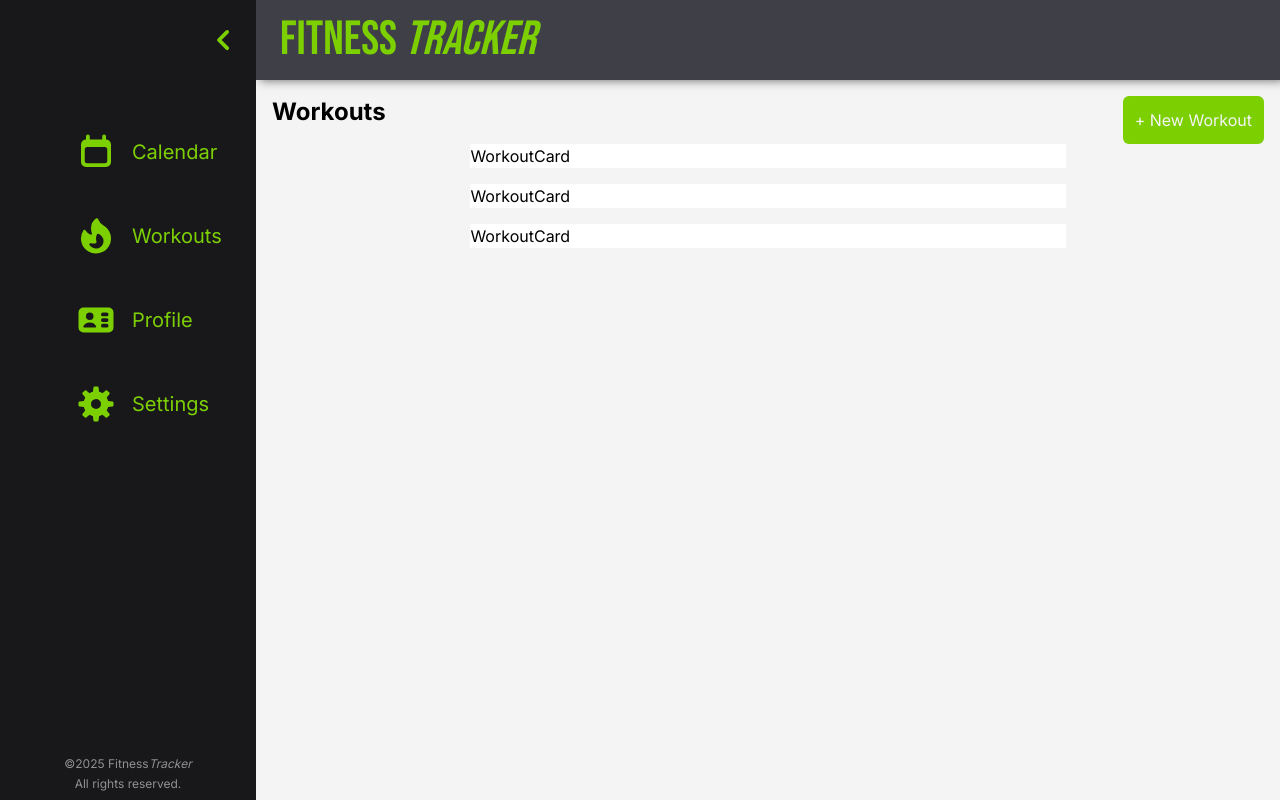
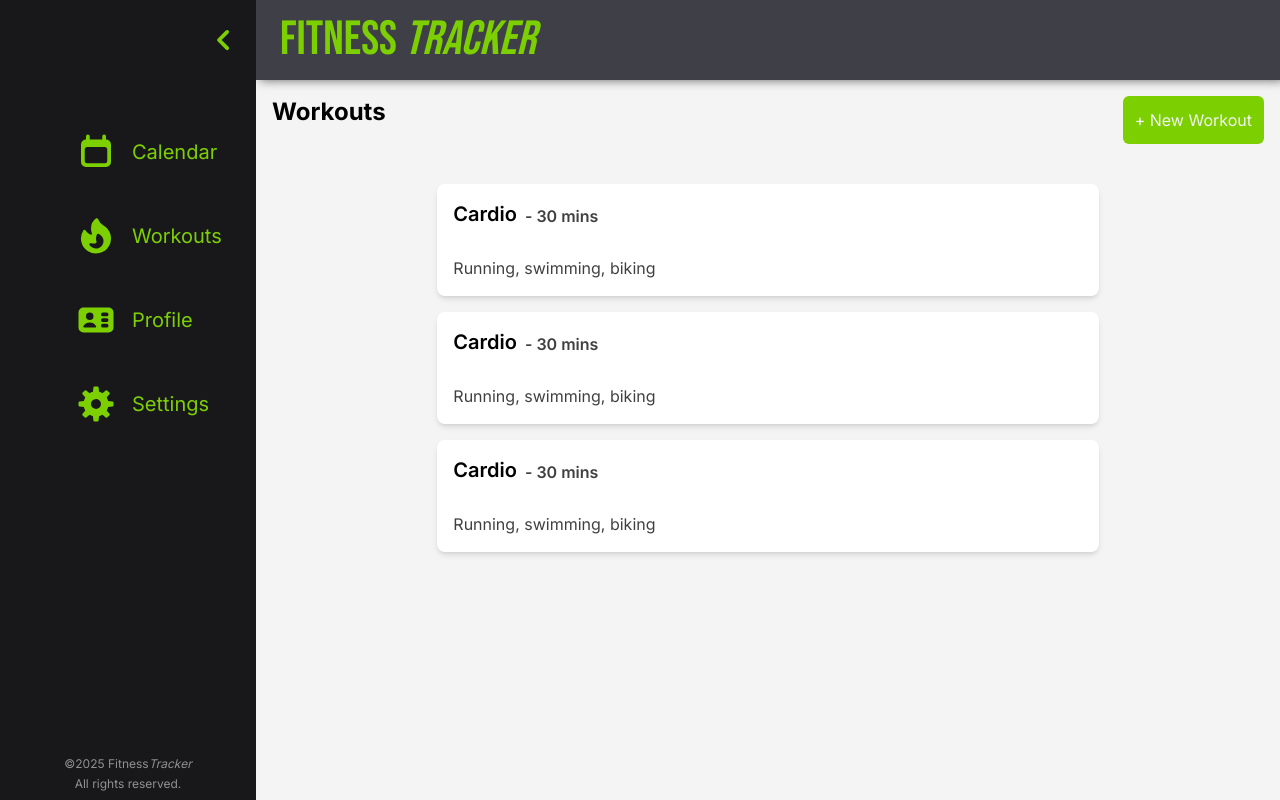
Before and after one commit to DanielG808/fitness-tracker, a Next.js app: page /dashboard/workouts in a window 1280 px wide. Built offline with nearby package versions, Linux system fonts and the light colour scheme.

Commit message:
added base styling to workout-card

```diff
--- a/src/components/ui/h2.tsx
+++ b/src/components/ui/h2.tsx
@@ -1,9 +1,12 @@
+import { cn } from "@/lib/utils/cn";
+
 type H2Props = {
     children: React.ReactNode;
+    className: string
 }
 
-export default function H2({ children }: H2Props) {
+export default function H2({ children, className }: H2Props) {
   return (
-    <h2 className="text-2xl font-bold">{children}</h2>
+    <h2 className={cn("text-2xl font-bold", className)}>{children}</h2>
   )
 }
--- a/src/components/workout-card.tsx
+++ b/src/components/workout-card.tsx
@@ -1,7 +1,14 @@
 import React from 'react'
+import H2 from './ui/h2'
 
 export default function WorkoutCard() {
   return (
-    <article className="bg-white w-3/5">WorkoutCard</article>
+    <article className="flex flex-col justify-between bg-white w-2/3 h-28 p-4 rounded-lg shadow-md hover:shadow-lg duration-300">
+        <header className="flex items-center">
+            <H2 className="text-xl font-semibold">Cardio</H2>
+            <span className="pt-1 pl-2 font-semibold text-black/75">- 30 mins</span>
+        </header>
+        <p className="text-black/75">Running, swimming, biking</p>
+    </article>
   )
 }
--- a/src/components/workouts-list.tsx
+++ b/src/components/workouts-list.tsx
@@ -2,7 +2,7 @@ import WorkoutCard from "./workout-card"
 
 export default function WorkoutsList() {
   return (
-    <ul className="flex flex-col items-center w-full space-y-4">
+    <ul className="flex flex-col items-center w-full space-y-4 m-10">
       <WorkoutCard />
       <WorkoutCard />
       <WorkoutCard />
```
